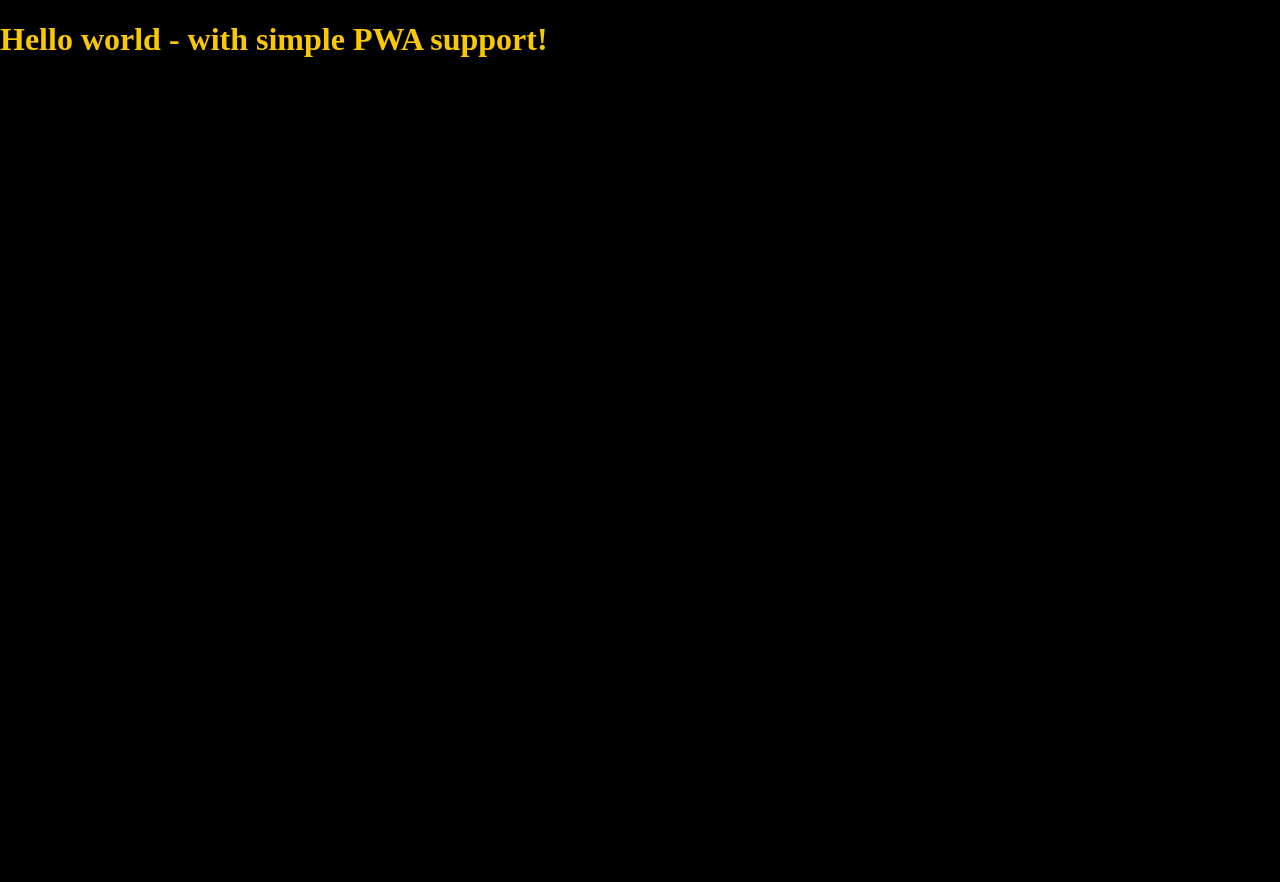
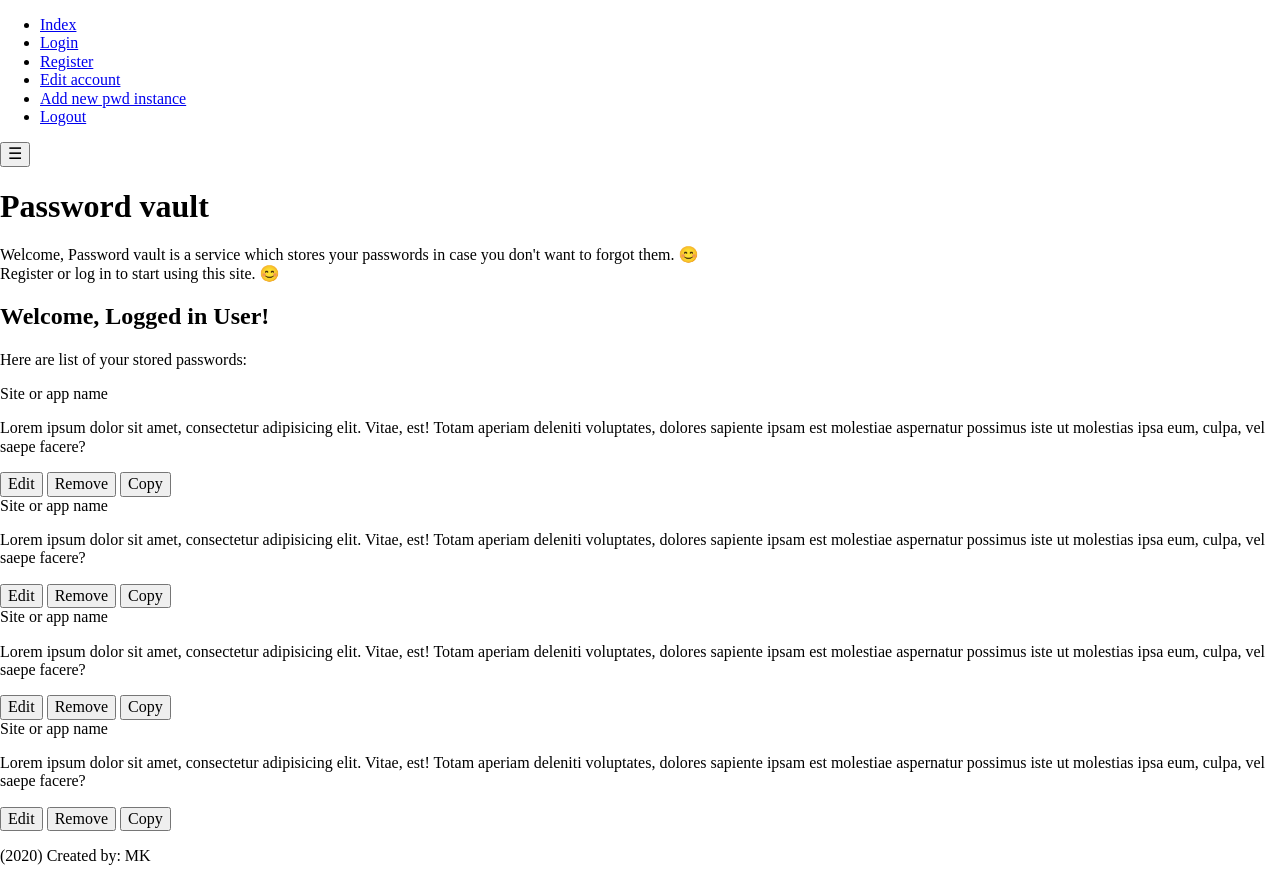
Before and after one commit to Raviraven/html-password-vault-template, a website: page src/content/index.html in a window 1280 px wide. Before the commit the page ends 800 px from the top, so only its background shows below. Drawn offline with nearby package versions, Linux system fonts and the light colour scheme; files that its build step writes are made by us from their sources.

Commit message:
html: index basic structure

```diff
--- a/src/content/index.html
+++ b/src/content/index.html
@@ -4,17 +4,22 @@
     <meta charset="UTF-8" />
     <meta name="viewport" content="width=device-width, initial-scale=1.0" />
     <meta http-equiv="X-UA-Compatible" content="ie=edge" />
-    <title>Site title</title>
-    <meta name="description" content="Description" />
+    <title>Password vault</title>
+    <meta
+      name="description"
+      content="Password vault created for storing passwords per user account"
+    />
 
-    <!-- Title -->
     <meta property="og:title" content="" />
-    <!-- OPTIONAL description. 2-4 sentences. -->
     <meta property="og:description" content="" />
-    <!-- full url with http(s) ie. https://maciejkorsan.github.io/my-repo/ -->
-    <meta property="og:url" content="" />
-    <!-- full url to the image with http(s) ie. https://maciejkorsan.github.io/my-repo/assets/img/fb.png. Facebook suggests at least 1200 x 630. -->
-    <meta property="og:image" content="https://maciejkorsan.com/wtf-gulp-starter/assets/img/cover.png" />
+    <meta
+      property="og:url"
+      content="https://raviraven.github.io/html-password-vault-template/"
+    />
+    <meta
+      property="og:image"
+      content="https://raviraven.github.io/html-password-vault-template/assets/img/cover.png"
+    />
 
     <link rel="manifest" href="manifest.json" />
     <meta name="apple-mobile-web-app-capable" content="yes" />
@@ -33,8 +38,113 @@
     <link rel="stylesheet" href="css/main.css" />
   </head>
   <body>
-    <h1>Hello world - with simple PWA support!</h1>
+    <header class="site-header">
+      <nav class="navigation">
+        <ul class="navigation__list navigation__list--js">
+          <li class="navigation__item"><a class="navigation__link" href="#">Index</a></li>
+          <li class="navigation__item"><a class="navigation__link" href="#">Login</a></li>
+          <li class="navigation__item"><a class="navigation__link" href="#">Register</a></li>
+          <!-- for logged in users -->
+          <li class="navigation__item"><a class="navigation__link" href="#">Edit account</a></li>
+          <li class="navigation__item"><a class="navigation__link" href="#">Add new pwd instance</a></li>
+          <li class="navigation__item"><a class="navigation__link" href="#">Logout</a></li>
+        </ul>
+        <button
+          class="navigation__button navigation__button--js"
+          aria-label="Otwórz menu"
+        >
+          ☰
+        </button>
+      </nav>
+    </header>
 
+    <main class="main">
+      <header>
+        <h1 class="main__header">Password vault</h1>
+      </header>
+
+      <section class="main__description">
+        <p class="main__description--paragraph">
+          Welcome, Password vault is a service which stores your passwords in
+          case you don't want to forgot them. 😊
+          <br />
+          Register or log in to start using this site. 😊
+        </p>
+      </section>
+
+      <section class="main__description">
+        <header>
+          <h2>Welcome, Logged in User!</h2>
+        </header>
+        <p class="main__description--paragraph">
+          Here are list of your stored passwords:
+        </p>
+      </section>
+
+      <section class="passwords-storage">
+        <!-- section which stores other articles with sitepasswords inside -->
+
+        <article class="password">
+          <header class="password__header">Site or app name</header>
+          <p class="password__description">
+            Lorem ipsum dolor sit amet, consectetur adipisicing elit. Vitae,
+            est! Totam aperiam deleniti voluptates, dolores sapiente ipsam est
+            molestiae aspernatur possimus iste ut molestias ipsa eum, culpa, vel
+            saepe facere?
+          </p>
+          <button class="password__edit">Edit</button>
+          <button class="password__remove">Remove</button>
+          <button class="password__copy">Copy</button>
+        </article>
+
+
+        <article class="password">
+          <header class="password__header">Site or app name</header>
+          <p class="password__description">
+            Lorem ipsum dolor sit amet, consectetur adipisicing elit. Vitae,
+            est! Totam aperiam deleniti voluptates, dolores sapiente ipsam est
+            molestiae aspernatur possimus iste ut molestias ipsa eum, culpa, vel
+            saepe facere?
+          </p>
+          <button class="password__edit">Edit</button>
+          <button class="password__remove">Remove</button>
+          <button class="password__copy">Copy</button>
+        </article>
+
+
+        <article class="password">
+          <header class="password__header">Site or app name</header>
+          <p class="password__description">
+            Lorem ipsum dolor sit amet, consectetur adipisicing elit. Vitae,
+            est! Totam aperiam deleniti voluptates, dolores sapiente ipsam est
+            molestiae aspernatur possimus iste ut molestias ipsa eum, culpa, vel
+            saepe facere?
+          </p>
+          <button class="password__edit">Edit</button>
+          <button class="password__remove">Remove</button>
+          <button class="password__copy">Copy</button>
+        </article>
+
+
+        <article class="password">
+          <header class="password__header">Site or app name</header>
+          <p class="password__description">
+            Lorem ipsum dolor sit amet, consectetur adipisicing elit. Vitae,
+            est! Totam aperiam deleniti voluptates, dolores sapiente ipsam est
+            molestiae aspernatur possimus iste ut molestias ipsa eum, culpa, vel
+            saepe facere?
+          </p>
+          <button class="password__edit">Edit</button>
+          <button class="password__remove">Remove</button>
+          <button class="password__copy">Copy</button>
+        </article>
+
+      </section>
+    </main>
+
+    <footer class="footer">
+      <p class="footer__paragraph">(2020) Created by: MK</p>
+    </footer>
     <script src="js/main.js"></script>
   </body>
 </html>
--- a/src/scss/main.scss
+++ b/src/scss/main.scss
@@ -11,6 +11,4 @@ html {
 }
 
 body {
-  color: $yellow;
-  background: $violet;
 }
```
